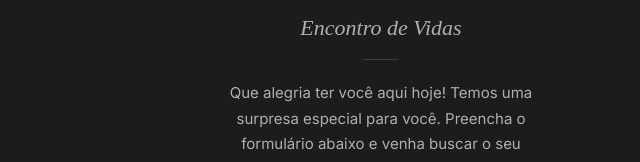
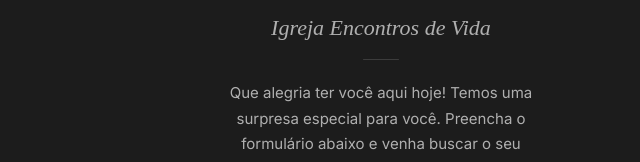
Before and after one commit to luisa-romanha/IEDV, a website built with Vite: page docs/visitantes.html in a window 1280 px wide. Shown: the part 277-439 px from the top of the page, 259-899 px from the left. Built offline with nearby package versions, Linux system fonts and the light colour scheme; a web font is replaced by a local one.

Commit message:
text: atualiza nome na página de visitantes

```diff
--- a/docs/visitantes.html
+++ b/docs/visitantes.html
@@ -488,7 +488,7 @@
     <div class="fp-hero">
       <span class="fp-hero__eyebrow">IEDV GLOBAL · Sapucaia do Sul, RS</span>
       <h1 class="fp-hero__title">SEJA<br>BEM-VINDO!</h1>
-      <p class="fp-hero__sub">Encontro de Vidas</p>
+      <p class="fp-hero__sub">Igreja Encontros de Vida</p>
       <div class="fp-divider"></div>
       <p class="fp-hero__text">
         Que alegria ter você aqui hoje! Temos uma surpresa especial para você. Preencha o formulário abaixo e venha buscar o seu presente.
```
Also changed, not shown: visitantes.html (+1 -1 lines).
